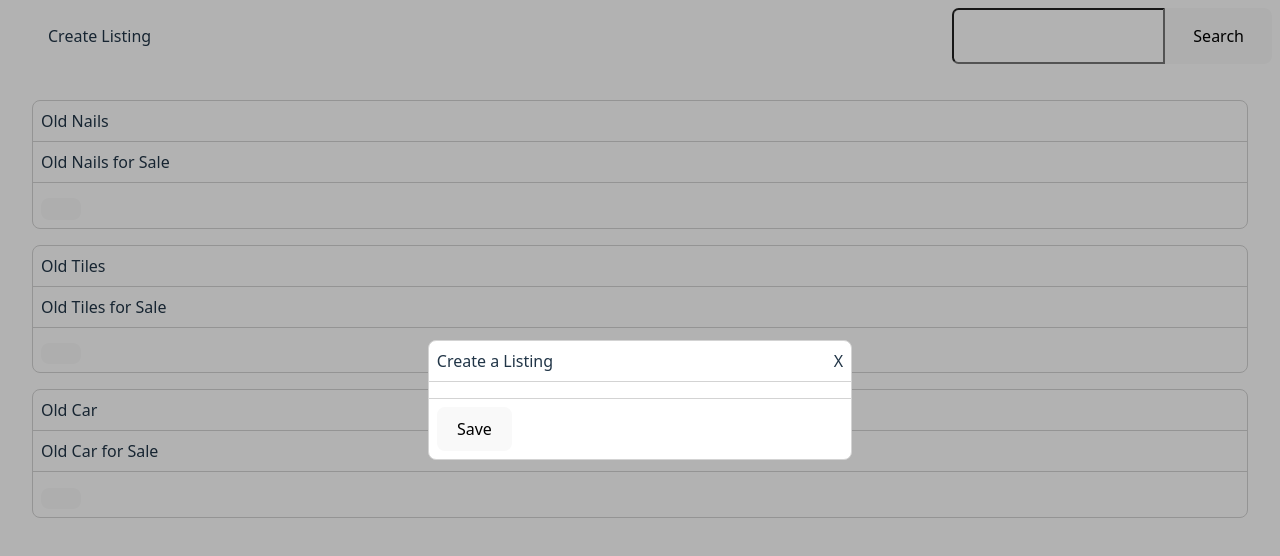
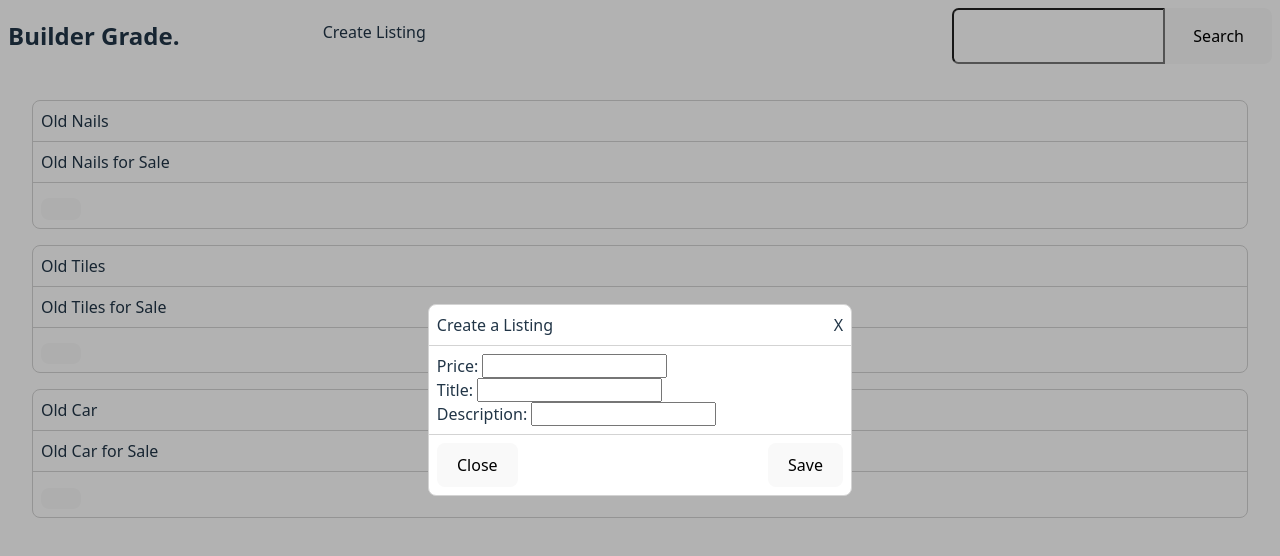
Before and after one commit to zarinanorton/react-dom, a React (Vite) app in the folder react-dom-base-app/: page / in a window 1280 px wide. Shown: the top 556 px of the page. Built offline with nearby package versions, Linux system fonts and the light colour scheme.

Commit message:
- fixing the create-a-listing modal, aesthetic changes to NavBar

```diff
--- a/react-dom-base-app/src/index.css
+++ b/react-dom-base-app/src/index.css
@@ -2,10 +2,6 @@
   font-family: system-ui, Avenir, Helvetica, Arial, sans-serif;
   line-height: 1.5;
   font-weight: 400;
-
-  color-scheme: light dark;
-  color: rgba(255, 255, 255, 0.87);
-  background-color: #242424;
 
   font-synthesis: none;
   text-rendering: optimizeLegibility;
@@ -14,7 +10,7 @@
 }
 
 [data-isVisible="false"] {
-    display:none !important;
+  display:none !important;
 }
 
 a {
@@ -46,7 +42,6 @@ button {
   font-size: 1em;
   font-weight: 500;
   font-family: inherit;
-  background-color: #1a1a1a;
   cursor: pointer;
   transition: border-color 0.25s;
 }
--- a/react-dom-base-app/src/modal/CreateListing.css
+++ b/react-dom-base-app/src/modal/CreateListing.css
@@ -30,4 +30,18 @@
 .modal > .footer {
     padding: 0.5em;
     border-top: 1px solid lightgray;
+    display: flex;
+    justify-content: space-between;
 }
+
+.form-group {
+    display: flex;
+}
+
+.form-group > label {
+    flex-basis: 1;
+}
+
+.form-group > input {
+    flex-basis: 2;
+}
--- a/react-dom-base-app/src/modal/CreateListing.jsx
+++ b/react-dom-base-app/src/modal/CreateListing.jsx
@@ -2,15 +2,29 @@ import './CreateListing.css';
 
 function CreateListing({state}) {
     const [isVisible, switchState] = state;
+
     function closeModal() {
-
     }
 
-    return (<div className="modal-background" data-isvisible={isVisible}><div className="modal">
-        <div className="header">Create a Listing <span>X</span></div>
-        <div className="body"></div>
-        <div className="footer"><button onClick={closeModal}>Save</button></div>
-        </div></div>);
+    function save() {
+    }
+
+    return (<div className="modal-background" data-isvisible={isVisible}>
+        <div className="modal">
+            <div className="header">Create a Listing <span onClick={closeModal}>X</span></div>
+            <div className="body">
+                <form onSubmit={save}>
+                <div class="form-group"><label for="price">Price:&nbsp;</label><input id="price" name="price" type="number" /></div>
+                <div class="form-group"><label for="title">Title:&nbsp;</label><input id="title" name="title" type="text" /></div>
+                <div class="form-group"><label for="description">Description:&nbsp;</label><input id="description" name="description" type="text" /></div>
+                </form>
+            </div>
+            <div className="footer">
+                <button onClick={closeModal}>Close</button>
+                <button onClick={save}>Save</button>
+            </div>
+        </div>
+        </div>);
 }
 
 export default CreateListing;
--- a/react-dom-base-app/src/nav/NavBar.css
+++ b/react-dom-base-app/src/nav/NavBar.css
@@ -1,6 +1,7 @@
 .nav {
     display: grid;
-    grid-template-columns: 1fr 320px;
+    grid-template-columns: 1fr 2fr 320px;
+    line-height: 1em;
 }
 
 .nav > .search-group {
@@ -18,6 +19,7 @@
 
 .nav > ul {
     display: inline;
+    padding: 0;
 }
 
 .nav > ul > li {
--- a/react-dom-base-app/src/nav/NavBar.jsx
+++ b/react-dom-base-app/src/nav/NavBar.jsx
@@ -11,6 +11,7 @@ function NavBar({searchState}) {
 
   return (
       <div className="nav">
+          <h2>Builder Grade.</h2>
           <ul><li key="home" onClick={() => switchState('Create__Listing')}>Create Listing</li></ul>
           <div className="search-group">
               <input type="text" id="search"/>
```
